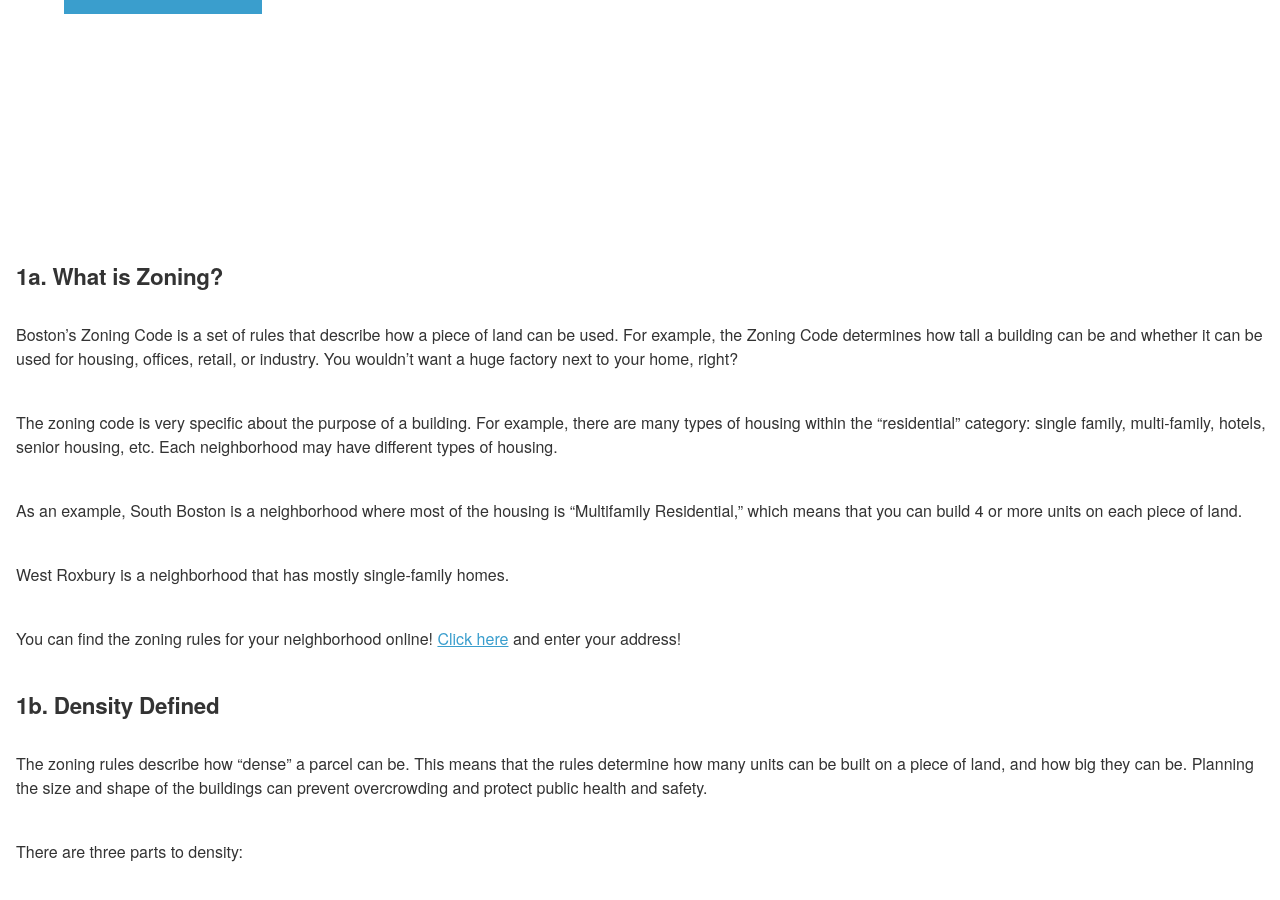
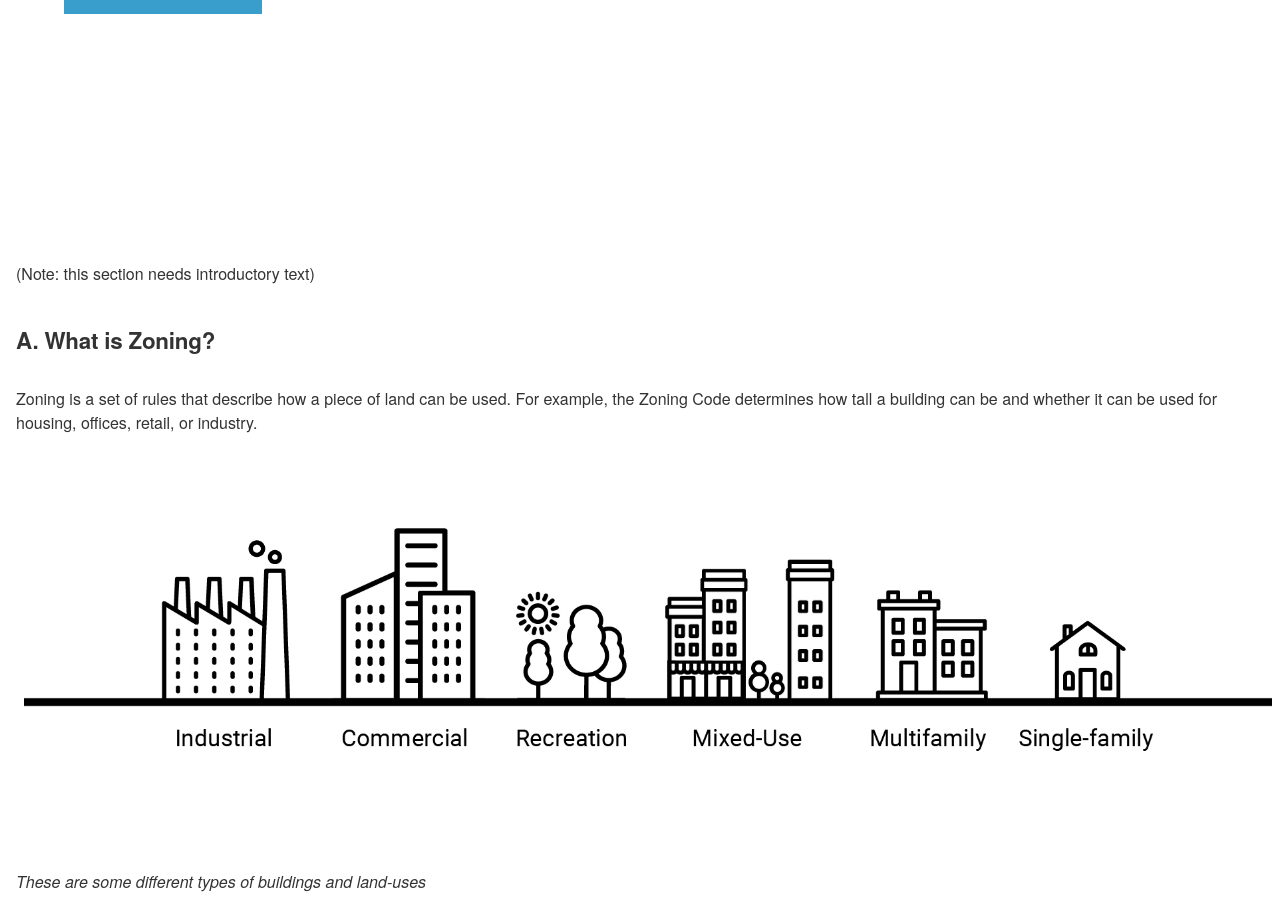
Before and after one commit to isaacchansky/housingilab, a Jekyll site: the page built from _posts/2018-05-06-lesson-01.md, in a window 1280 px wide and 900 px high, scrolled down 590 px. Built offline with Jekyll 4.4.1, drawn with Linux system fonts in a browser that asks for light colours; our own code applies the rules of GitHub Pages for plain Markdown files; a script that is not in the unit is left out; some of the changed text lies outside the part shown.

Commit message:
update from Dropbox Paper *IN PROGRESS*

```diff
--- a/_posts/2018-05-06-lesson-01.md
+++ b/_posts/2018-05-06-lesson-01.md
@@ -1,40 +1,40 @@
 ---
-    updated_at: 07/02/2018
+    updated_at: 07/16/2018
     title: What are the basics?
     subtitle: '01'
     order: 1
 ---
-### 1a. What is Zoning?
+(Note: this section needs introductory text)
 
-Boston’s Zoning Code is a set of rules that describe how a piece of land can be used. For example, the Zoning Code determines how tall a building can be and whether it can be used for housing, offices, retail, or industry.
-You wouldn’t want a huge factory next to your home, right?
+### A. What is Zoning?
 
+Zoning is a set of rules that describe how a piece of land can be used. For example, the Zoning Code determines how tall a building can be and whether it can be used for housing, offices, retail, or industry.
 
+![Different Land Uses and Zoning Types](/housingilab/images/diagrams_zoning.jpg "Some different types of buildings and land-uses")
 
+*These are some different types of buildings and land-uses*
 
 The zoning code is very specific about the purpose of a building. For example, there are many types of housing within the “residential” category: single family, multi-family, hotels, senior housing, etc. Each neighborhood may have different types of housing.
 
 As an example, South Boston is a neighborhood where most of the housing is “Multifamily Residential,” which means that you can build 4 or more units on each piece of land.
 
-
-
-West Roxbury is a neighborhood that has mostly single-family homes.
-
-
 You can find the zoning rules for your neighborhood online! [Click here](http://maps.bostonredevelopmentauthority.org/zoningviewer/) and enter your address!
 
-### 1b. Density Defined
+### B. Density Defined
 
-The zoning rules describe how “dense” a parcel can be. This means that the rules determine how many units can be built on a piece of land, and how big they can be.
-Planning the size and shape of the buildings can prevent overcrowding and protect public health and safety.
+The zoning rules describe how “dense” a piece of land can be developed. There are lots of ways to describe what density means in urban development, we are going to outline the main ones below:
 
-There are three parts to density:
+#### 1. Amount of floor space, or “Floor Area Ratio (F.A.R.)”
+The more floor space there is in a building, the more things can fit inside it. Planners conventionally use a metric called “Floor Area Ratio” (abbreviated to F.A.R.) to describe the ratio of floor area inside a building to the area of the land it sits on (its parcel area)
+![Visualizing various FARs of a parcel](/housingilab/images/diagrams_far.jpg "Some FARs of a parcel")
 
-1. How bulky is the building?
-2. How many units are in the building?
-3. How many people live in each unit in the building?
+*Visualizing various FARs of a parcel*
 
-### 1. FAR + Coverage
+#### 2. Building Coverage
+You can organize the same amount of floor space within a parcel differently. For instance, you can lay it out all flat (so that it covers 100% of the parcel), or stack it high (sVarious o that it only covers a portion).
+![Visualizing different coverages with the same FAR](/housingilab/images/diagrams_coverage.jpg "Visualizing different coverages with the same FAR")
+
+*Visualizing various FARs of a parcel*
 
 
 ### Dwelling Units
```
